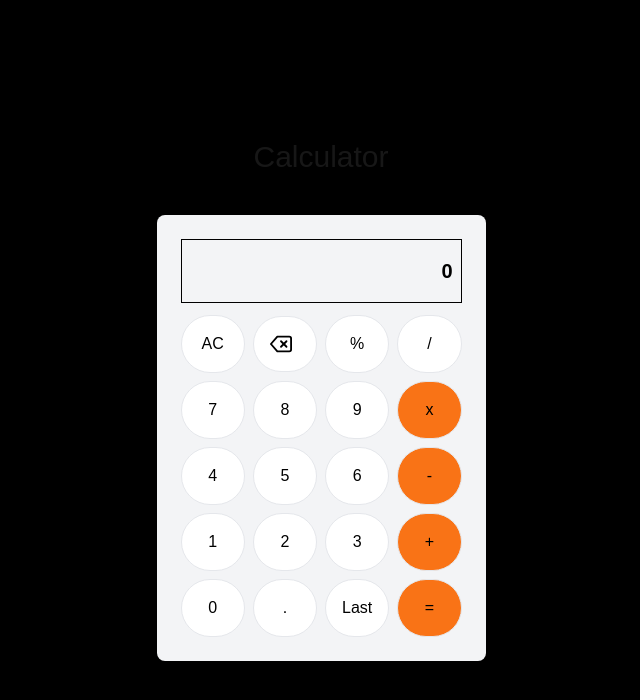
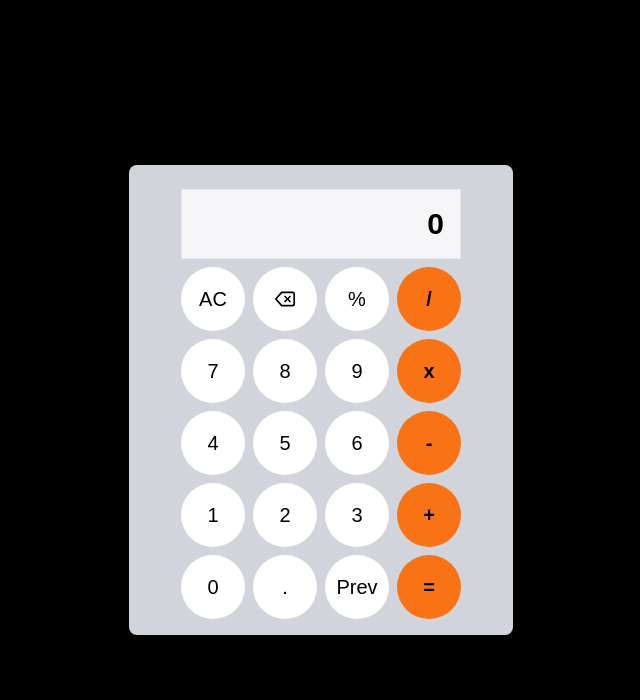
Before and after one commit to aimansae/onlineCalculator, a Next.js app: page / in a window 1280 px wide. Shown: the top 700 px of the page, without its empty margins (319-959 px from the left). Built offline with nearby package versions, Linux system fonts and the light colour scheme.

Commit message:
Refactored code and fixed styling

```diff
--- a/app/components/Button.tsx
+++ b/app/components/Button.tsx
@@ -15,19 +15,23 @@ const Button = ({
   children,
   isOperator,
 }: ButtonProps) => {
+  const numericActiveClass =
+    !isOperator && isActive ? "bg-gray-500 text-white" : "";
+
+  const numericDefaultClass =
+    !isOperator && !isActive ? "bg-white hover:bg-gray-400 text-black" : "";
+
+  const operatorClass = isOperator
+    ? isActive
+      ? "bg-red-400 text-white"
+      : "bg-orange-500 hover:bg-orange-400 font-bold text-black"
+    : "";
   return (
     <button
-      className={`border rounded-full p-4 text-center ${className}
-     ${
-       isOperator
-         ? isActive
-           ? "bg-orange-400/80 text-white" // lighter orange for active
-           : "bg-orange-500 hover:bg-orange-400/80 text-black"
-         : ""
-     }
-    ${!isOperator && isActive ? "bg-orange-500 text-black" : ""}
-    ${!isOperator && !isActive ? "bg-white hover:bg-gray-300  " : ""}
-  `}
+      className={`flex items-center justify-center w-16 h-16 rounded-full text-xl    ${className}
+        ${operatorClass}
+        ${numericActiveClass}
+        ${numericDefaultClass}`}
       onClick={onClick}
       value={value}
     >
--- a/app/components/Calculator.tsx
+++ b/app/components/Calculator.tsx
@@ -17,6 +17,7 @@ const Calculator = () => {
   const [activeOperator, setActiveOperator] = useState("");
   const [lastResult, setLastResult] = useState("");
   const [showLastExpression, setShowLastExpression] = useState(false);
+  const [activeValue, setActiveValue] = useState("");
 
   const handleActiveValue = (value: string) => {
     const lastChar = input.slice(-1);
@@ -40,6 +41,7 @@ const Calculator = () => {
     // Replace last operator with new one
     if (isOperator && isLastCharOperator) {
       setInput((prev) => prev.slice(0, -1) + value);
+      setActiveValue(value);
       setActiveOperator(value);
       return;
     }
@@ -48,6 +50,8 @@ const Calculator = () => {
     if (showResult && !isOperator) {
       setInput(value);
       setShowResult(false);
+      setActiveValue(value);
+
       setActiveOperator("");
       return;
     }
@@ -55,12 +59,14 @@ const Calculator = () => {
     // Append
     setInput((prev) => prev + value);
     setActiveOperator(isOperator ? value : "");
+    setActiveValue(value);
   };
   const handleAc = () => {
     setInput("");
     setLastResult("");
     setResult("");
     setShowResult(false);
+    setActiveValue("");
   };
   const handlePercentage = () => {
     if (!input) return;
@@ -127,9 +133,9 @@ const Calculator = () => {
       if (expression && result) {
         setInput(expression);
         setResult(result);
-        setShowResult(false); // prevent triggering the "show result" block
+        setShowResult(false);
         setLastResult(stored);
-        setShowLastExpression(true); // 👈 mark that user clicked "Last"
+        setShowLastExpression(true);
       } else {
         setInput("");
       }
@@ -141,31 +147,33 @@ const Calculator = () => {
       delete: handleDelete,
       percentage: handlePercentage,
       divide: () => {
-        if (typeof value === "string") handleActiveValue(value);
+        handleActiveValue("/");
       },
     };
     const action = actions[name];
     if (action) action();
   };
+  // <div className="md:max-w-md h-full mx-auto md:mt-10 md:p-6 text-black bg-gray-100 shadow-md rounded-lg">
+
   return (
-    <div className="max-w-md mx-auto mt-10 p-6 text-black bg-gray-100 shadow-md rounded-lg">
-      <div className="mb-3 p-2   text-center items-center flex justify-end h-[4rem] border border-black">
+    <div className="md:max-w-96 md:mx-auto   md:h-full h-screen w-full flex gap-4 md:bg-gray-300 md:gap-2 flex-col text-black  md:items-center md:justify-center shadow-md rounded-lg p-4">
+      <div className="w-fit mx-auto">
+        <div className="flex justify-end  bg-white/80 text-black font-bold text-3xl  p-4 my-2 border border-gray-200   ">
           {showLastExpression ? (
-          <div className="text-base text-gray-700 font-semibold">
-            {lastResult}
-          </div>
+            <div className="  text-gray-700 font-semibold ">{lastResult}</div>
           ) : showResult ? (
-          <div className="text-xl font-bold">{result}</div>
+            <div className=" ">{result}</div>
           ) : (
-          <div className="text-xl font-bold">{input || "0"}</div>
+            <div className=" ">{input || "0"}</div>
           )}
         </div>
 
         {/*First row*/}
-      <div className="grid grid-cols-4 items-center justify-center gap-2">
+        <div className="h-full grid grid-cols-4 items-center justify-center gap-2">
           {firstRowValues.map((item, index) => (
             <Button
-            className={item.isOperator ? "bg-orange-500" : "bg-gray-300"}
+              isOperator={item.isOperator}
+              isActive={activeValue === item.value}
               key={index}
               onClick={() => handleFirstRowClick(item.name, item.value)}
             >
@@ -178,7 +186,7 @@ const Calculator = () => {
               key={index}
               value={item.value}
               onClick={() => handleActiveValue(item.value)}
-            isActive={activeOperator === item.value}
+              isActive={activeValue === item.value}
               isOperator={item.isOperator}
             ></Button>
           ))}
@@ -188,7 +196,7 @@ const Calculator = () => {
               key={index}
               value={item.value}
               onClick={() => handleActiveValue(item.value)}
-            isActive={activeOperator === item.value}
+              isActive={activeValue === item.value}
               isOperator={item.isOperator}
             ></Button>
           ))}
@@ -224,6 +232,7 @@ const Calculator = () => {
           ))}
         </div>
       </div>
+    </div>
   );
 };
 
--- a/app/page.tsx
+++ b/app/page.tsx
@@ -2,8 +2,7 @@ import Calculator from "./components/Calculator";
 
 export default function Home() {
   return (
-    <main className="flex flex-col min-h-screen mx-auto justify-center items-center bg-black">
-      <h1 className="text-3xl text-center">Calculator</h1>
+    <main className="flex min-h-screen w-full justify-center items-center bg-black">
       <Calculator />
     </main>
   );
--- a/consts.tsx
+++ b/consts.tsx
@@ -2,7 +2,7 @@ import { FiDelete } from "react-icons/fi";
 
 export const firstRowValues = [
   { name: "ac", value: "AC" },
-  { name: "delete", value: <FiDelete size={22} /> },
+  { name: "delete", value: <FiDelete size={20} /> },
   { name: "percentage", value: "%" },
   { name: "divide", value: "/", isOperator: true },
 ];
@@ -27,6 +27,6 @@ export const forthRowValues = [
 export const fifthRowValues = [
   { value: "0" },
   { value: "." },
-  { value: "Last" },
+  { value: "Prev" },
   { value: "=", isOperator: true },
 ];
```
Also changed, not shown: 1 other file (tests, documents, lock files or other folders). Lines whose indentation alone changed are shown as unchanged.
